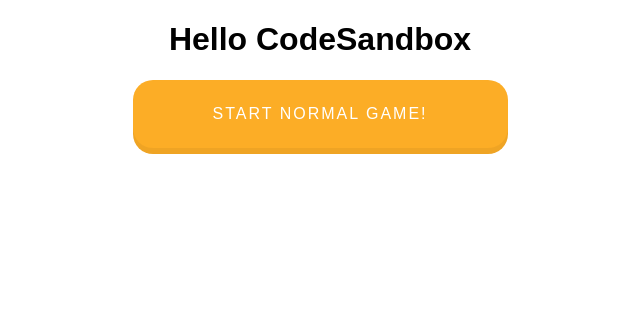
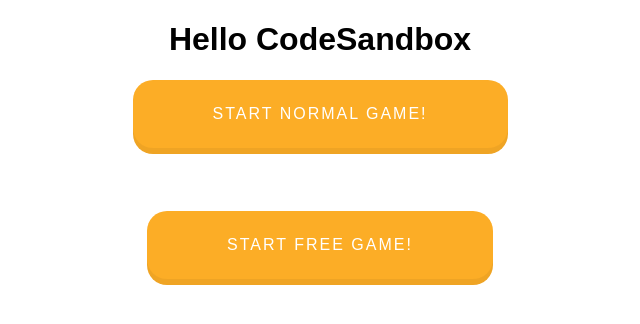
Before and after one commit to rebht78/CoinGame, a React app: page / in a window 1280 px wide. Shown: the whole page, without its empty margins (320-960 px from the left). Built offline with nearby package versions, Linux system fonts and the light colour scheme.

Commit message:
actionbutton
added ActionButton

```diff
--- a/src/components/ActionButton.css
+++ b/src/components/ActionButton.css
@@ -25,3 +25,7 @@
   box-shadow: none;
   top: 6px;
 }
+
+.btncontainer {
+  margin-bottom: 5%;
+}
--- a/src/components/ActionButton.js
+++ b/src/components/ActionButton.js
@@ -4,7 +4,7 @@ import "./ActionButton.css";
 class ActionButton extends React.Component {
   render() {
     return (
-      <div>
+      <div className="btncontainer">
         <button className="action">{this.props.actiontext}</button>
       </div>
     );
--- a/src/index.js
+++ b/src/index.js
@@ -9,6 +9,7 @@ function App() {
     <div className="App">
       <h1>Hello CodeSandbox</h1>
       <ActionButton actiontext="Start Normal Game!" />
+      <ActionButton actiontext="Start Free Game!" />
     </div>
   );
 }
```
